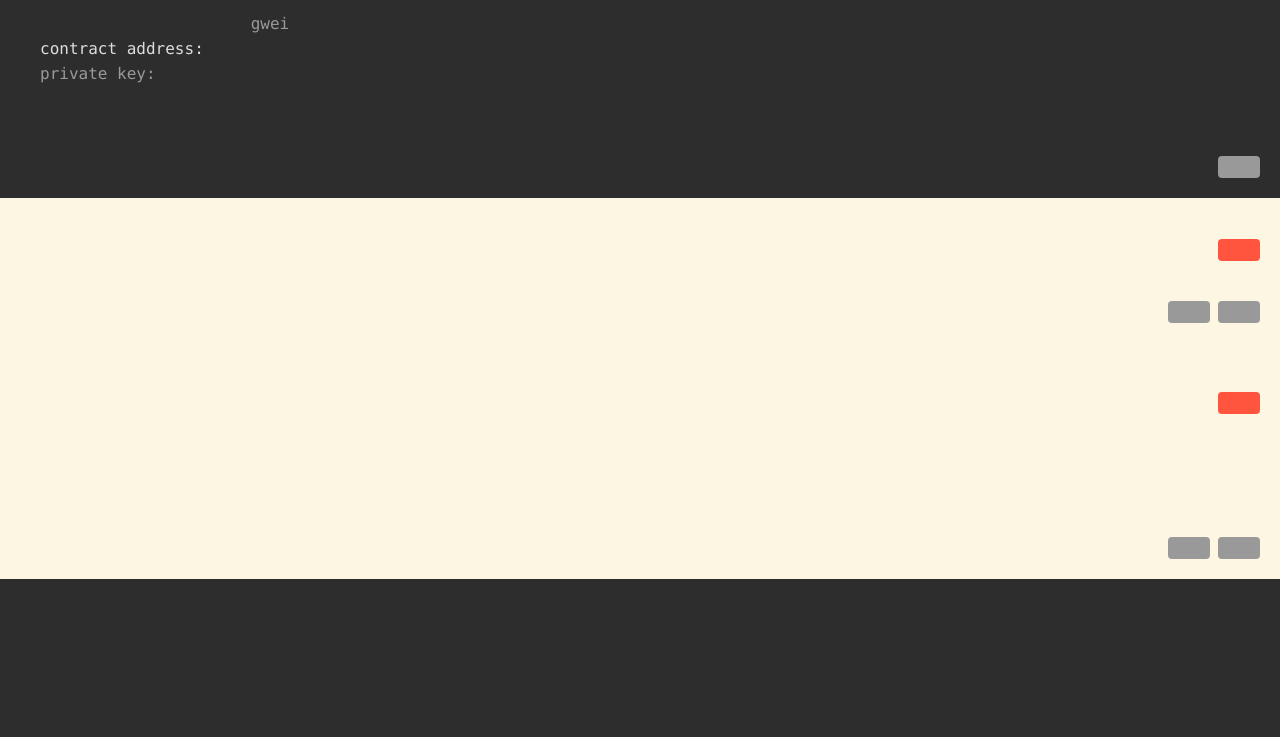
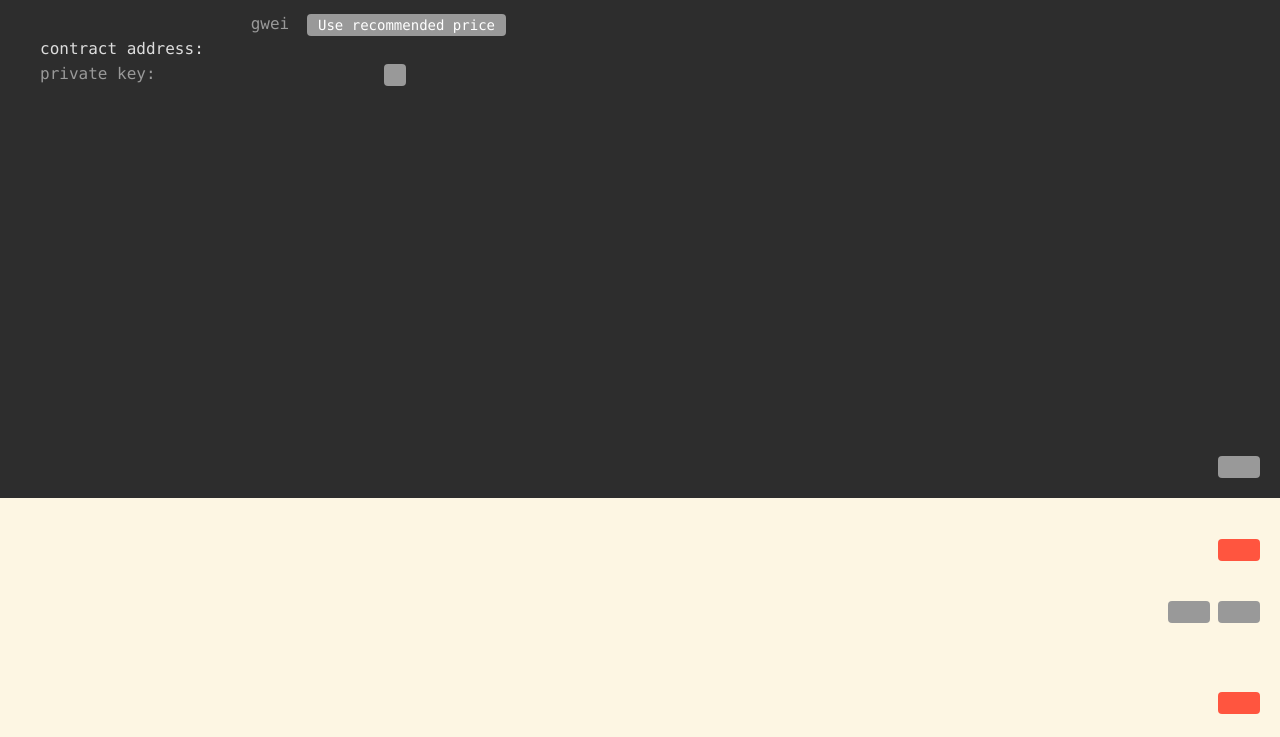
Before and after one commit to MareoRaft/Payout, an Electron app: page source/index.html in a window 1280 px wide. Shown: the part 63-800 px from the top of the page. Drawn offline with nearby package versions, Linux system fonts and the light colour scheme; files that its build step writes are made by us from their sources; no server answers; files whose address does not match are found by name.

Commit message:
made small buttons look right

```diff
--- a/source/index.html
+++ b/source/index.html
@@ -17,23 +17,26 @@
 				<h2>Settings</h2>
 				<div class="settings-flex-wrapper">
 					<div class="content-wrapper">
-<span class="gas-price"></span><input class="gas-price" type="text" /> gwei <!-- <button class="gas-price-button small">Use recommended price</button> -->
-<br /><span class="key">contract address:</span> <input class="contract-address" type="text" />
+<div class="some-settings">
+	<span class="gas-price"></span><input class="gas-price" type="text" /> gwei
+		<button class="gas-price-button small">Use recommended price</button><br />
+	<span class="key">contract address:</span> <input class="contract-address" type="text" />
 <div class="more-settings">
-	<span class="private-key">private key:</span> <input class="private-key" type="text" /> <!-- <button class="private-key-button hide-private-key small"></button> -->
-	<span class="decimals"></span><input class="decimals" type="text" />
-	<span class="account"></span><input class="account" type="text" />
-	<span class="mnemonic"></span><input class="mnemonic" type="text" />
-	<span class="mnemonic-index"></span><input class="mnemonic-index" type="text" />
-	<span class="keystore"></span><input class="keystore" type="text" />
-	<span class="keystore-path"></span><input class="keystore-path" type="text" />
-	<span class="keystore-path"></span><input class="keystore-path" type="text" />
-	<span class="keystore-path"></span><input class="keystore-path" type="text" />
-	<span class="keystore-password"></span><input class="keystore-password" type="text" />
-	<span class="network"></span><input class="network" type="text" />
-	<span class="confirmations"></span><input class="confirmations" type="text" />
-	<span class="infura-key"></span><input class="infura-key" type="text" />
-	<span class="provider"></span><input class="provider" type="text" />
+	<span class="private-key">private key:</span> <input class="private-key" type="text" />
+		<button class="private-key-button hide-private-key small"></button><br />
+	<span class="decimals"></span><input class="decimals" type="text" /><br />
+	<span class="account"></span><input class="account" type="text" /><br />
+	<span class="mnemonic"></span><input class="mnemonic" type="text" /><br />
+	<span class="mnemonic-index"></span><input class="mnemonic-index" type="text" /><br />
+	<span class="keystore"></span><input class="keystore" type="text" /><br />
+	<span class="keystore-path"></span><input class="keystore-path" type="text" /><br />
+	<span class="keystore-path"></span><input class="keystore-path" type="text" /><br />
+	<span class="keystore-path"></span><input class="keystore-path" type="text" /><br />
+	<span class="keystore-password"></span><input class="keystore-password" type="text" /><br />
+	<span class="network"></span><input class="network" type="text" /><br />
+	<span class="confirmations"></span><input class="confirmations" type="text" /><br />
+	<span class="infura-key"></span><input class="infura-key" type="text" /><br />
+	<span class="provider"></span><input class="provider" type="text" /><br />
 	<span class="web3"></span><input class="web3" type="text" />
 </div>
 					</div>
--- a/source/stylesheets/main.scss
+++ b/source/stylesheets/main.scss
@@ -91,11 +91,13 @@ button {
 	letter-spacing: 0.025em;
 	box-sizing: border-box;
 }
+button.small {
+	padding: 0.625rem 0.625rem;
+	line-height: 0;
+	letter-spacing: 0;
+}
 button:not(:disabled):not(.disabled) {
 	cursor: pointer;
-}
-button.small {
-	height: 16px;
 }
 input {
 	@include font();
```
